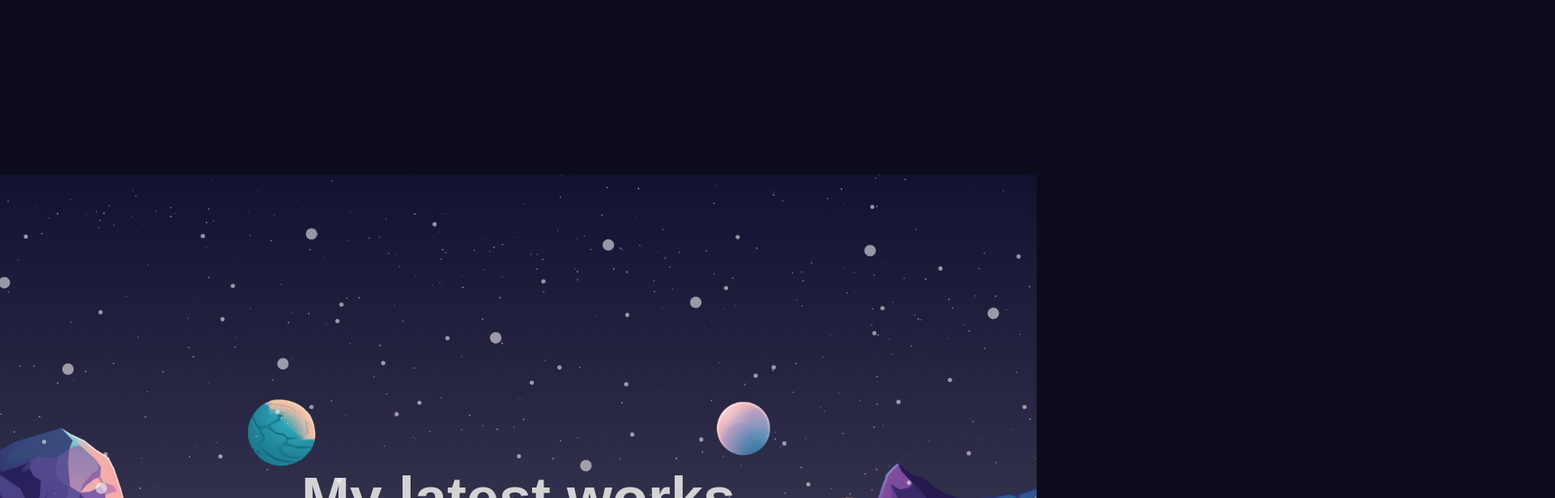
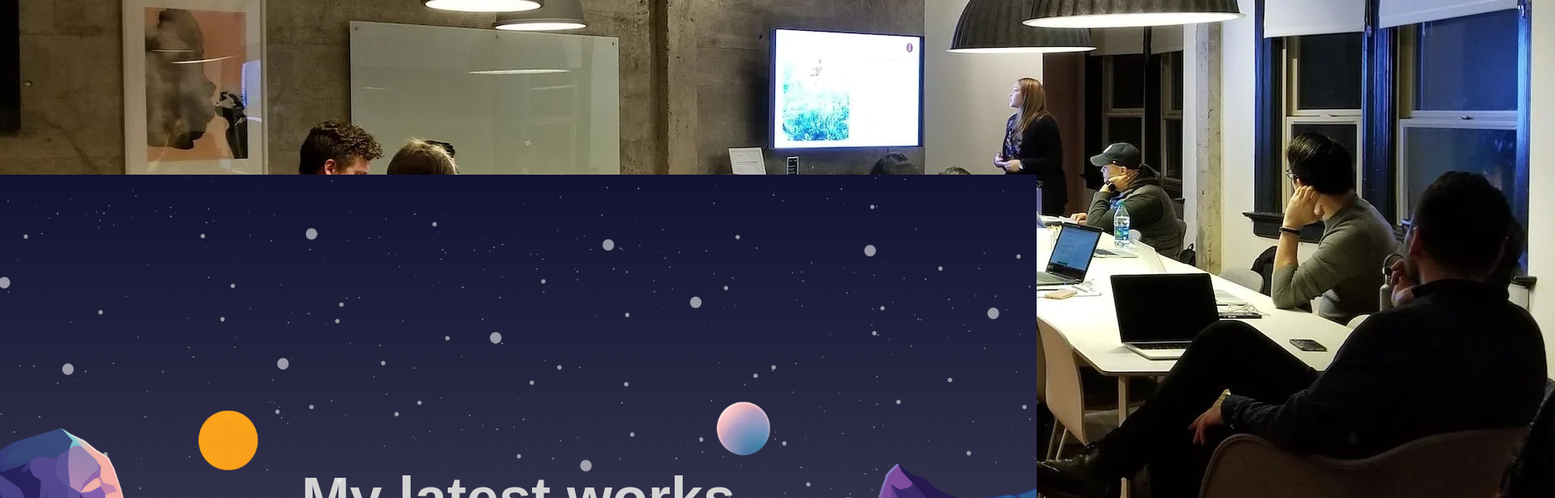
Before and after one commit to chadjcampbell/portfoliov2, a React (Vite) app: page / in a window 1280 px wide. Shown: the part 2184-2800 px from the top of the page at 81% size, 1920 px wide, since content can reach past the window. Built offline with nearby package versions, Linux system fonts and the light colour scheme.

Commit message:
finish parallax, start skills section

```diff
--- a/src/App.tsx
+++ b/src/App.tsx
@@ -2,6 +2,7 @@ import "./app.scss";
 import Hero from "./components/hero/Hero";
 import Navbar from "./components/navbar/Navbar";
 import Parallax from "./components/parallax/Parallax";
+import Skills from "./components/skills/Skills";
 
 function App() {
   return (
@@ -13,7 +14,9 @@ function App() {
       <section id="Skills">
         <Parallax type="skills" />
       </section>
-      <section>Skills</section>
+      <section>
+        <Skills />
+      </section>
       <section id="Projects">
         <Parallax type="projects" />
       </section>
--- a/src/app.scss
+++ b/src/app.scss
@@ -6,7 +6,7 @@
 }
 
 html {
-    scroll-snap-type: y mandatory;
+    scroll-snap-type: y proximity;
     scroll-behavior: smooth;
 }
 
--- a/src/components/parallax/Parallax.tsx
+++ b/src/components/parallax/Parallax.tsx
@@ -1,12 +1,24 @@
+import { motion, useScroll, useTransform } from "framer-motion";
 import "./parallax.scss";
+import { useRef } from "react";
 
 type ParallaxProps = {
   type: string;
 };
 
 const Parallax = ({ type }: ParallaxProps) => {
+  const ref = useRef(null);
+  const { scrollYProgress } = useScroll({
+    target: ref,
+    offset: ["start start", "end start"],
+  });
+
+  const yText = useTransform(scrollYProgress, [0, 1], ["0%", "500%"]);
+  const yBg = useTransform(scrollYProgress, [0, 1], ["0%", "100%"]);
+
   return (
     <div
+      ref={ref}
       className="parallax"
       style={{
         background:
@@ -15,10 +27,20 @@ const Parallax = ({ type }: ParallaxProps) => {
             : "linear-gradient(180deg,#111132,#505064)",
       }}
     >
-      <h3>{type === "skills" ? "Tools in the toolbelt" : "My latest works"}</h3>
-      <div className="mountains"></div>
-      <div className="planets"></div>
-      <div className="stars"></div>
+      <motion.h3 style={{ y: yText }}>
+        {type === "skills" ? "Tools in the toolbelt" : "My latest works"}
+      </motion.h3>
+      <motion.div className="mountains"></motion.div>
+      <motion.div
+        style={{
+          y: yBg,
+          backgroundImage: `url(${
+            type === "skills" ? "/planets.png" : "/sun.png"
+          })`,
+        }}
+        className="planets"
+      ></motion.div>
+      <motion.div style={{ x: yBg }} className="stars"></motion.div>
     </div>
   );
 };
--- a/src/components/parallax/parallax.scss
+++ b/src/components/parallax/parallax.scss
@@ -5,6 +5,7 @@
     display: flex;
     align-items: center;
     justify-content: center;
+    overflow: hidden;
 
     h3 {
         font-size: 72px;
@@ -17,15 +18,16 @@
         width: 100%;
         height: 100%;
         position: absolute;
+        z-index: 3;
     }
 
     .planets {
-        background-image: url('/planets.png');
         background-size: cover;
         background-position: bottom;
         width: 100%;
         height: 100%;
         position: absolute;
+        z-index: 2;
     }
 
     .stars {
@@ -35,5 +37,6 @@
         width: 100%;
         height: 100%;
         position: absolute;
+        z-index: 1;
     }
 }
--- a/src/components/sidebar/Sidebar.tsx
+++ b/src/components/sidebar/Sidebar.tsx
@@ -1,5 +1,5 @@
 import { useState } from "react";
-import Links from "./links/Link";
+import Links from "./links/Links";
 import "./sidebar.scss";
 import ToggleButton from "./toggleButton/ToggleButton";
 import { motion } from "framer-motion";
--- a/src/components/sidebar/links/Link.tsx
+++ b/src/components/sidebar/links/Links.tsx
@@ -3,6 +3,7 @@ import { motion } from "framer-motion";
 const variants = {
   open: {
     transition: {
+      delayChildren: 0.5,
       staggerChildren: 0.1,
     },
   },
--- a/src/components/sidebar/sidebar.scss
+++ b/src/components/sidebar/sidebar.scss
@@ -12,6 +12,7 @@
         bottom: 0;
         width: 400px;
         background: white;
+        z-index: 999;
         .links {
             position: absolute;
             height: 100%;
@@ -36,5 +37,6 @@
         background-color: transparent;
         border: none;
         cursor: pointer;
+        z-index: 999;
     }
 }
--- /dev/null
+++ b/src/components/skills/Skills.tsx
@@ -0,0 +1,34 @@
+import { motion } from "framer-motion";
+
+const Skills = () => {
+  return (
+    <motion.div className="skills">
+      <motion.div className="textContainer">
+        <p>
+          If all you have is a hammer,
+          <br /> everything looks like a nail.
+        </p>
+        <hr />
+      </motion.div>
+      <motion.div className="titleContainer">
+        <div className="title">
+          <img src="/people.webp" alt="people coding" />
+          <h3>
+            <b>Constantly</b> mastering languages
+          </h3>
+        </div>
+        <div className="title">
+          <h3>
+            and <b>Framworks</b> for web development.
+          </h3>
+          <a href="#Projects">What I've Built</a>
+        </div>
+      </motion.div>
+      <motion.div className="listContainer">
+        <div className="box"></div>
+      </motion.div>
+    </motion.div>
+  );
+};
+
+export default Skills;
--- /dev/null
+++ b/src/components/skills/skills.scss
@@ -0,0 +1,4 @@
+.skills {
+    height: 100%;
+    width: 100%;
+}
```
